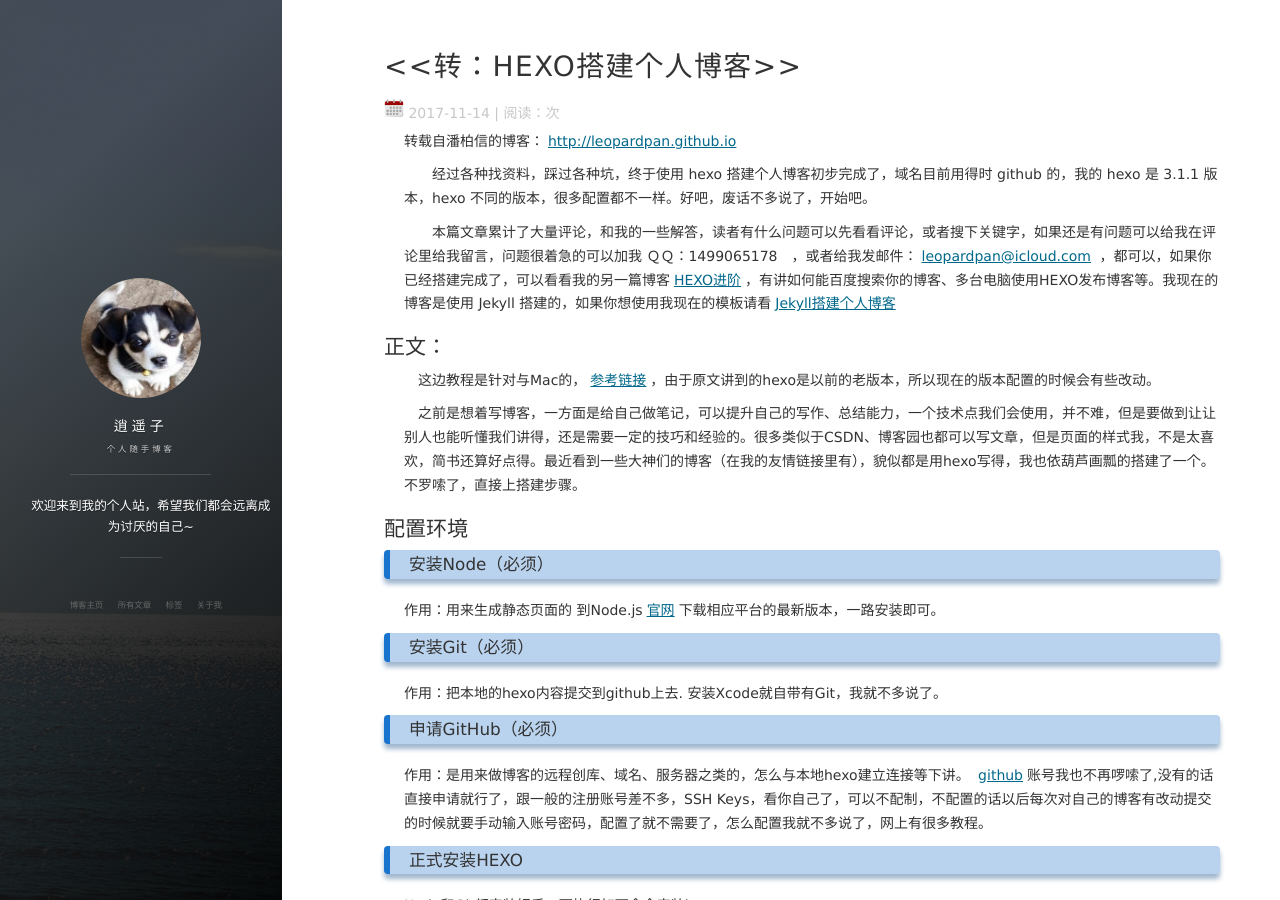
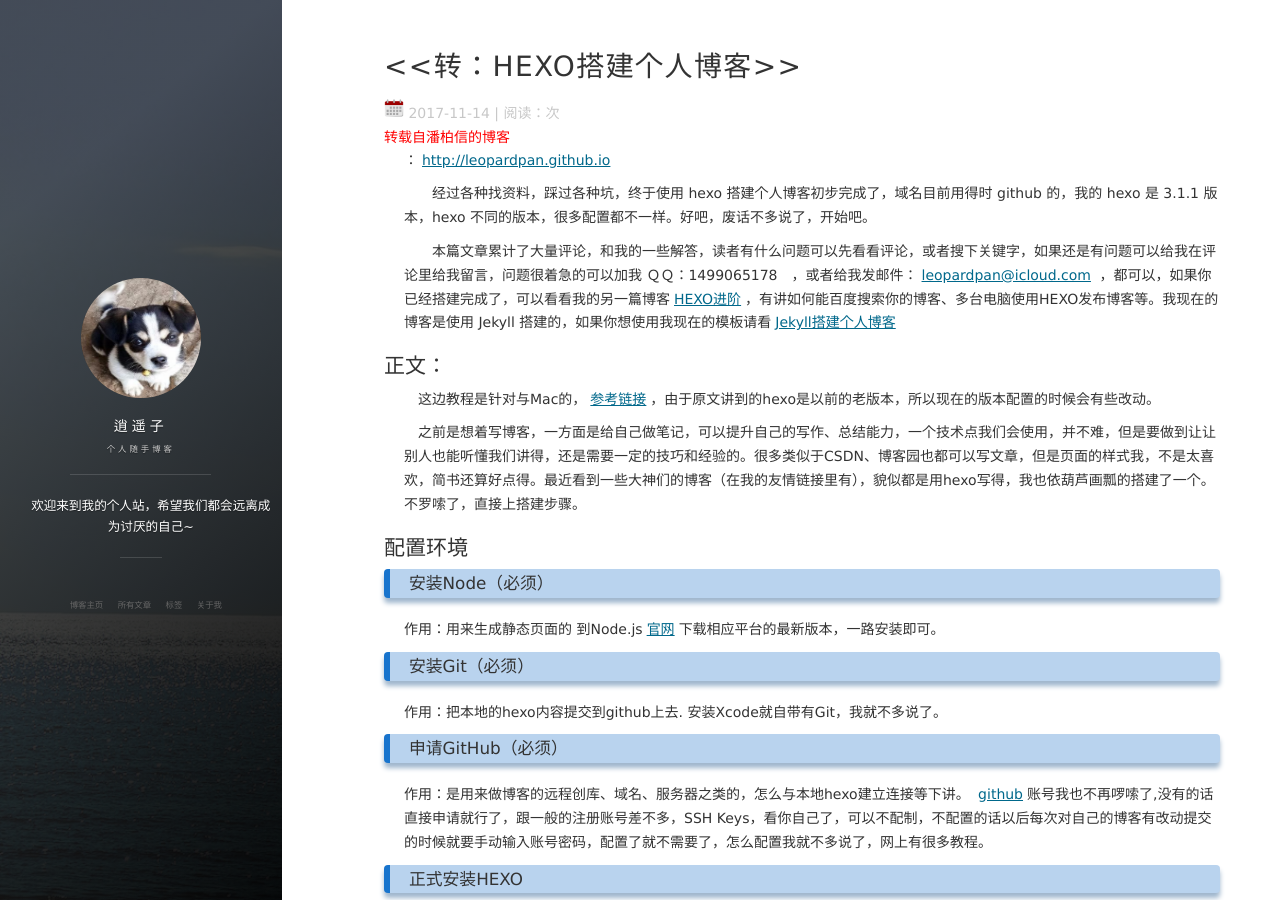
Before and after one commit to leezhu/leezhu.github.io, a Jekyll site: the page built from _posts/2017-11-14-HEXO搭建个人博客.md, in a window 1280 px wide and 900 px high. Built offline with Jekyll 4.4.1, drawn with Linux system fonts in a browser that asks for light colours; nearby versions of some CDN libraries; comment, search, counter and statistics services are not loaded.

Commit message:
修改内容

```diff
--- a/_posts/2017-11-14-HEXO搭建个人博客.md
+++ b/_posts/2017-11-14-HEXO搭建个人博客.md
@@ -6,7 +6,7 @@
 tag: 博客
 ---
 
-转载自潘柏信的博客：[http://leopardpan.github.io](http://leopardpan.github.io)
+<font color=red>转载自潘柏信的博客</font>：[http://leopardpan.github.io](http://leopardpan.github.io)
 
 　　经过各种找资料，踩过各种坑，终于使用 hexo 搭建个人博客初步完成了，域名目前用得时 github 的，我的 hexo 是 3.1.1 版本，hexo 不同的版本，很多配置都不一样。好吧，废话不多说了，开始吧。
 
```
